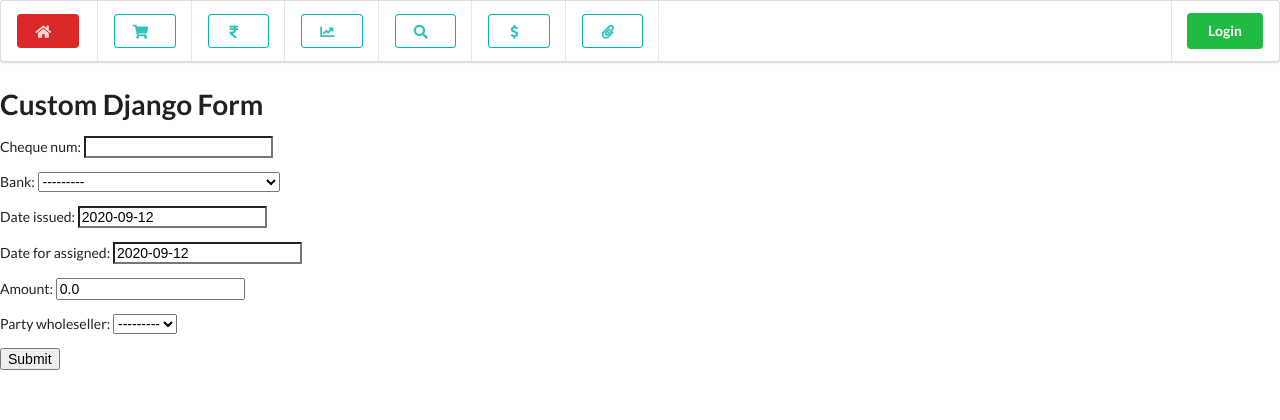
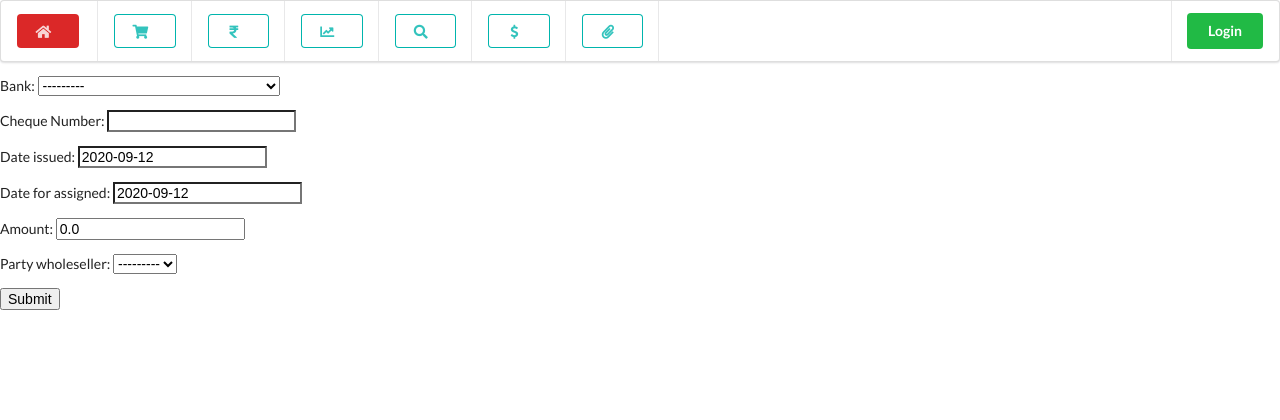
Before and after one commit to richeshgupta/MedAssistanceERP, a Django app: template cheque/templates/cheque/main.html in a window 1280 px wide. Shown: the top 420 px of the page. Run offline with Django 3.2, Linux system fonts and the light colour scheme; the template is opened without the code that fills it: values that come from a table or form of the project are taken from there, others are empty; some libraries are stand-ins or nearby versions.

Commit message:
Changes in cheque form

```diff
--- a/MedAssistant/settings.py
+++ b/MedAssistant/settings.py
@@ -44,6 +44,7 @@ INSTALLED_APPS = [
     'party',
     'bill',
     'cheque',
+    'semanticuiforms',
 
 ]
 
--- a/cheque/forms.py
+++ b/cheque/forms.py
@@ -3,12 +3,6 @@ from django import forms
 from .models import *
 
 class ChequeForm(ModelForm):
-    # cheque_num = forms.CharField(widget=forms.NumberInput(), required=True, max_length=20)
-    # bank = forms.CharField(widget=forms.TextInput(), required=True, max_length=35)
-    # date_issued = forms.DateField(widget=forms.DateInput(), required=True)
-    # date_assigned = forms.DateField(widget=forms.DateInput(), required=True)
-    # amount = forms.FloatField(required=True)
-
-    class Meta():
+    class Meta:
         model = Cheque
         fields = '__all__'
--- a/cheque/models.py
+++ b/cheque/models.py
@@ -16,8 +16,8 @@ bank_list = [('Allahabad Bank','Allahabad Bank'),('Andhra Bank','Andhra Bank'),(
 
 
 class Cheque(models.Model):
-    cheque_num = models.CharField(max_length=15,null=False,unique=True)
     bank = models.CharField(choices=bank_list, max_length=40, null=False)
+    cheque_num = models.CharField(verbose_name='Cheque Number',max_length=15,null=False,unique=True)
     date_issued = models.DateField(default=timezone.now, null=False)
     date_for_assigned = models.DateField(default=timezone.now)
     amount = models.FloatField(default=0.0)
--- a/cheque/templates/cheque/main.html
+++ b/cheque/templates/cheque/main.html
@@ -1,4 +1,5 @@
 {% extends 'users/base.html' %}
+{% load semanticui %}
 {% block head %}
     <title>Cheque</title>
 {% endblock head %}
@@ -137,12 +138,28 @@
     </div>
 </div> -->
 
-<h1>Custom Django Form</h1>
-<form action="" method="post">
-    {% csrf_token %}
-    {{ form.as_p }}
-    <button type='submit'>Submit</button>
+<!-- <h1>Custom Django Form</h1> -->
+<!-- <div class="ui container">
+    <div class="grid">
+        <div class="ui form">
+            <h2 class="ui dividing header">Cheque Details</h2>
+            <form action="" method="post">
+                {% csrf_token %}
+                {% for field in form %}
+                    <div class="field">
+                        <label>{{ field.label_tag }}</label>
+                        {{ field }}
+                    </div>
+                {% endfor %}
+                <div type='submit' class='ui positive button'>Submit</div>
+            </form>
+        </div>
+    </div>
+</div> -->
+
+<form action="" method='post'>
+{% csrf_token %}
+{{ form.as_p }}
+<button type='submit'>Submit</button>
 </form>
-
-
 {% endblock content %}
```
Also changed, not shown: cheque/views.py (+6 -4 lines).
